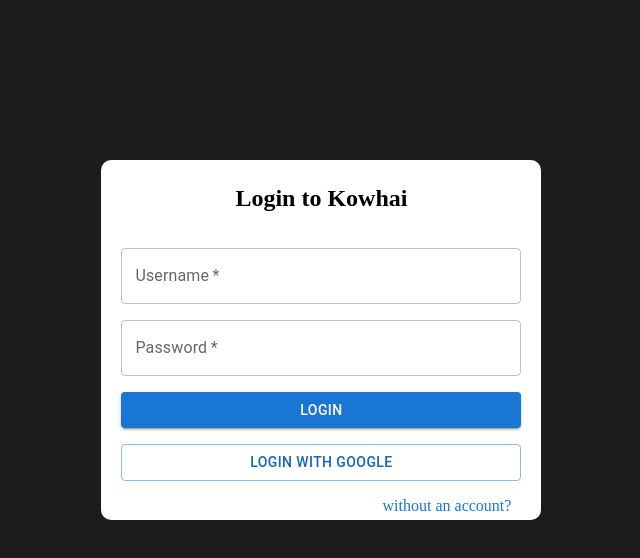
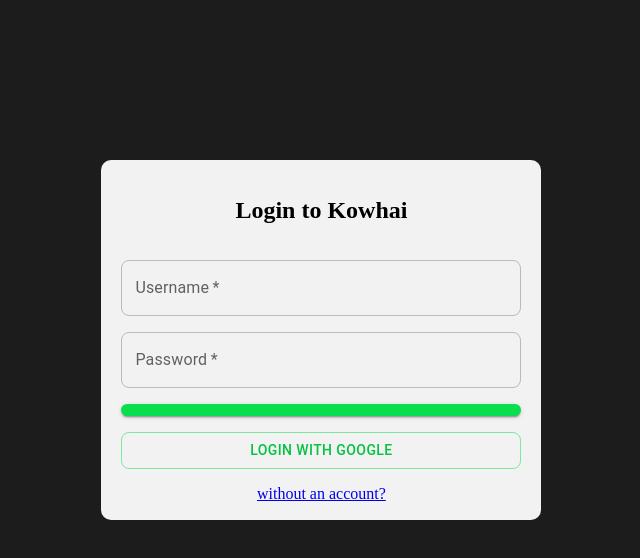
Before and after one commit to xzj-feibo/kowhai, a React (Create React App) app: page /login in a window 1280 px wide. Shown: the top 558 px of the page, without its empty margins (385-1025 px from the left). Built offline with nearby package versions, Linux system fonts and the light colour scheme.

Commit message:
feat 登录

```diff
--- a/src/api/user.js
+++ b/src/api/user.js
@@ -6,8 +6,10 @@ export const getUserData = async () => {
         const response = await axios.get("/v1/users");  // 发起 GET 请求到 '/v1/users' 端点
         return response.data.users;  // 返回响应中的数据
     } catch (error) {
-        console.error('Error fetching user data:', error);
-        throw error;  // 抛出错误以便调用者处理错误
+        if (error.response && error.response.status === 500){
+            // 如果是500错误，设置错误信息
+            alert(error.response.data.details);
+        }
     }
 };
 
@@ -17,8 +19,10 @@ export const createUser = async (userData) => {
         const response = await axios.post("/v1/user/create", userData);
         return response.data
     }catch (error) {
-        console.error('Error creating user:', error);  // 打印错误信息
-        throw error;  // 抛出错误，供调用者处理
+        if (error.response && error.response.status === 500){
+            // 如果是500错误，设置错误信息
+            alert(error.response.data.details);
+        }
     }
 }
 
@@ -28,7 +32,22 @@ export const getUserByName = async (name) => {
         const response = await axios.get("/v1/user/getbyname", {params: {name:name}});
         return response.data
     }catch (error) {
-        console.error('Error getting user by name:', error);  // 打印错误信息
-        throw error;  // 抛出错误，供调用者处理
+        if (error.response && error.response.status === 500){
+            // 如果是500错误，设置错误信息
+            alert(error.response.data.details);
+        }
     }
 }
+
+//登录
+export const login = async (userData) => {
+    try {
+        const response = await axios.post("/v1/user/login", userData);
+        return response.data
+    }catch (error){
+        if (error.response && error.response.status === 500){
+            // 如果是500错误，设置错误信息
+            alert(error.response.data.details);
+        }
+    }
+}
--- a/src/components/user/UserList.jsx
+++ b/src/components/user/UserList.jsx
@@ -9,12 +9,13 @@ import {
     GridRowEditStopReasons,
     GridRowModes, GridToolbarContainer,
 } from '@mui/x-data-grid';
-import {Box, Button, Paper} from "@mui/material";
+import {Button, Paper, ThemeProvider} from "@mui/material";
 import EditIcon from '@mui/icons-material/Edit';
 import SaveIcon from '@mui/icons-material/Save';
 import CancelIcon from '@mui/icons-material/Cancel';
 import DeleteIcon from '@mui/icons-material/Delete';
 import AddIcon from '@mui/icons-material/Add';
+import theme from "../../theme";
 
 export default function UserList() {
     const [users, setUsers] = useState([]);
@@ -231,6 +232,7 @@ export default function UserList() {
 
 
     return (
+        <ThemeProvider theme={theme}>
             <Paper sx={{ height: 620, width: '100%', backgroundColor: 'black' }}>
                 <DataGrid
                     rows={users}
@@ -257,10 +259,11 @@ export default function UserList() {
                             color: 'white', // 修改复选框的颜色
                         },
                         '& .MuiCheckbox-root.Mui-checked': {
-                        color: '#0bde4e', // 修改选中状态下的复选框颜色
+                            color: theme.palette.primary, // 修改选中状态下的复选框颜色
                         }
                     }}
                 />
             </Paper>
+        </ThemeProvider>
     );
 }
--- a/src/pages/Login/index.jsx
+++ b/src/pages/Login/index.jsx
@@ -1,17 +1,38 @@
-import React from 'react';
-import {TextField, Button, Link} from '@mui/material';
-import { useTheme } from '@mui/material/styles';
+import React, {useState} from 'react';
+import {TextField, Button} from '@mui/material';
+import {Link, useNavigate} from "react-router-dom"
 import LoginBox from "../../components/login/LoginBox";
+import {ThemeProvider} from "@mui/material";
+import theme from "../../theme";
+import {login} from "../../api/user";
 
 export default function Login() {
-    const theme = useTheme();
+    // 使用 useState 来管理输入框的状态
+    const [username, setUsername] = useState('');
+    const [password, setPassword] = useState('');
+    // 构造 userData 对象
+    const userData = { name: username, password: password };
+    const navigate = useNavigate(); // 获取 navigate 函数
 
+    //处理登录
+    const handleLogin = async () => {
+        await login(userData);
+        navigate('/');
+    }
     return (
+        <ThemeProvider theme={theme}>
             <LoginBox>
                 <h2>Login to Kowhai</h2>
 
                 {/* 用户名输入框 */}
-            <TextField id="username" label="Username" variant="outlined" required fullWidth sx={{
+                <TextField id="username"
+                           label="Username"
+                           variant="outlined"
+                           required
+                           fullWidth
+                           value={username} // 绑定输入框的值
+                           onChange={(e) => setUsername(e.target.value)} // 更新用户名的状态
+                           sx={{
                     '& .MuiOutlinedInput-root': { // 定位到 OutlinedInput
                         '&:hover fieldset': {      // 修改悬浮时的边框颜色
                             borderColor: theme.palette.primary.light,
@@ -20,7 +41,15 @@ export default function Login() {
                 }}/>
 
                 {/* 密码输入框 */}
-            <TextField id="password" label="Password" type="password" variant="outlined" required fullWidth sx={{
+                <TextField id="password"
+                           label="Password"
+                           type="password"
+                           variant="outlined"
+                           required
+                           fullWidth
+                           value={password} // 绑定密码输入框的值
+                           onChange={(e) => setPassword(e.target.value)} // 更新密码的状态
+                           sx={{
                     '& .MuiOutlinedInput-root': { // 定位到 OutlinedInput
                         '&:hover fieldset': {      // 修改悬浮时的边框颜色
                             borderColor: theme.palette.primary.light,
@@ -29,12 +58,16 @@ export default function Login() {
                 }}/>
 
                 {/* 登录按钮 */}
-            <Button variant="contained" color="primary" fullWidth sx={{
+                <Button variant="contained"
+                        color="primary"
+                        fullWidth
+                        sx={{
                         height: '45px',
                         color: 'white',
                         '&:hover': {backgroundColor: theme.palette.primary.main}
-            }}>
-                Login
+                    }}
+                        onClick={handleLogin}
+                >
                 </Button>
 
                 {/* 第三方登录按钮 */}
@@ -43,13 +76,17 @@ export default function Login() {
                 </Button>
 
                 {/*注册链接*/}
-            <Link href="#" underline="hover" sx={{
-                alignSelf: 'flex-end', // 右对齐
-                marginTop: 'auto', // 将链接推到容器底部
-                marginRight: '10px', // 设置右侧间距
+                <Link to="/register" sx={{
+                    color: theme.palette.secondary,  // 设置颜色
+                    textDecoration: 'none',  // 去除下划线
+                    fontWeight: 'bold',  // 设置粗体
+                    '&:hover': {
+                        color: theme.palette.primary,  // hover 时改变颜色
+                    },
                 }}>
                     {'without an account?'}
                 </Link>
             </LoginBox>
+        </ThemeProvider>
     );
 }
--- a/src/pages/Login3/index.jsx
+++ b/src/pages/Login3/index.jsx
@@ -4,7 +4,7 @@
 import * as React from 'react';
 import { AppProvider } from '@toolpad/core/AppProvider';
 import { SignInPage } from '@toolpad/core/SignInPage';
-import { useTheme } from '@mui/material/styles';
+import theme from "../../theme";
 
 // preview-start
 const providers = [
@@ -26,7 +26,6 @@ const signIn = async (provider) => {
 };
 
 export default function OAuthSignInPage() {
-    const theme = useTheme();
     return (
         // preview-start
         <AppProvider theme={theme}>
--- /dev/null
+++ b/src/pages/Register/index.jsx
@@ -0,0 +1,7 @@
+export default function Register() {
+    return (
+        <h1 style={{color: "white"}}>
+            REGISTER
+        </h1>
+    )
+}
--- a/src/pages/Home/index.jsx
+++ b/src/pages/UserProfile/index.jsx
@@ -5,7 +5,7 @@ import { AppBar, Toolbar, Typography, IconButton, Avatar, Box, List, ListItem, L
 import SettingsIcon from "@mui/icons-material/Settings";
 import PersonIcon from "@mui/icons-material/Person";
 
-const UserHome = () => {
+export default function UserProfile() {
     return (
         <Box sx={{ display: "flex", height: "100vh" }}>
             {/* Navigation Drawer */}
@@ -64,5 +64,3 @@ const UserHome = () => {
         </Box>
     );
 };
-
-export default UserHome;
--- a/src/routes/AppRouter.js
+++ b/src/routes/AppRouter.js
@@ -3,9 +3,10 @@ import {BrowserRouter as Router, Route, Routes} from 'react-router-dom';
 import React from 'react';
 import Login from "../pages/Login";
 import Login3 from "../pages/Login3";
-import Home from "../pages/Home";
+import UserProfile from "../pages/UserProfile";
 import UserList from "../components/user/UserList";
 import NotFound from "../pages/NotFound";
+import Register from "../pages/Register";
 
 export default function AppRouter(){
     return (
@@ -14,7 +15,8 @@ export default function AppRouter(){
                 <Route path="/" element={<UserList/>}/>
                 <Route path="/login" element={<Login/>}/>
                 <Route path="/login3" element={<Login3/>}/>
-                <Route path="/user/:id" element={<Home/>}/>
+                <Route path="/user/:id" element={<UserProfile/>}/>
+                <Route path="/register" element={<Register/>}/>
                 {/*<Route path="/user/all" component={UserList}/>*/}
                 <Route path="*" element={<NotFound/>}/>
             </Routes>
--- a/src/theme/index.js
+++ b/src/theme/index.js
@@ -3,7 +3,7 @@
  */
 import {createTheme} from "@mui/material";
 
-export default createTheme(
+const theme = createTheme(
     {
         //调色板
         palette: {
@@ -28,3 +28,5 @@ export default createTheme(
         },
     }
 )
+
+export default theme;
```
Lines whose indentation alone changed are shown as unchanged.
